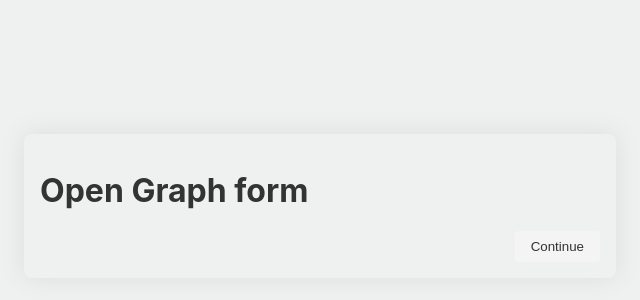
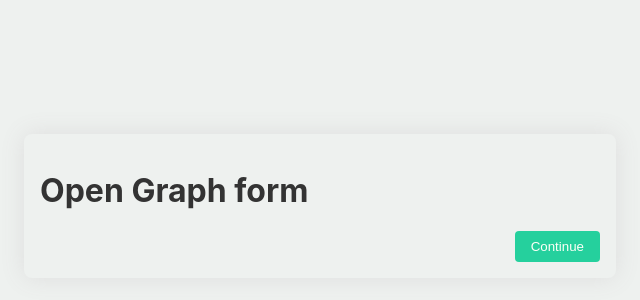
Before and after one commit to manan30/meta-tags-generator, a Svelte app: page / in a window 1280 px wide. Shown: the part 194-494 px from the top of the page, without its empty margins (320-960 px from the left). Built offline with nearby package versions, Linux system fonts and the light colour scheme.

Commit message:
Styling button

```diff
--- a/src/App.svelte
+++ b/src/App.svelte
@@ -31,6 +31,12 @@
 
     border-radius: 0.25rem;
     border: none;
+
+    color: #fdfff7;
+
+    background-color: #25d09d;
+
+    cursor: pointer;
   }
 
   .button-continue {
```
